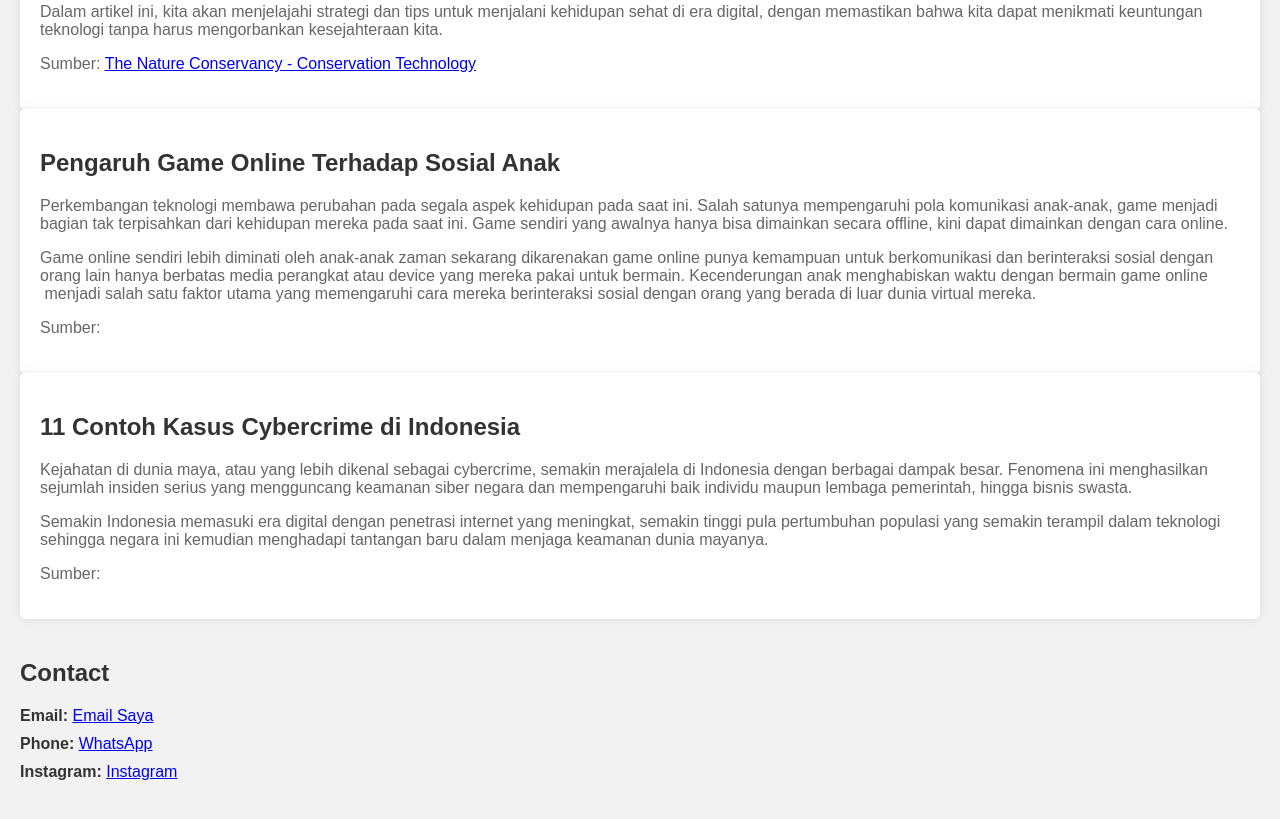
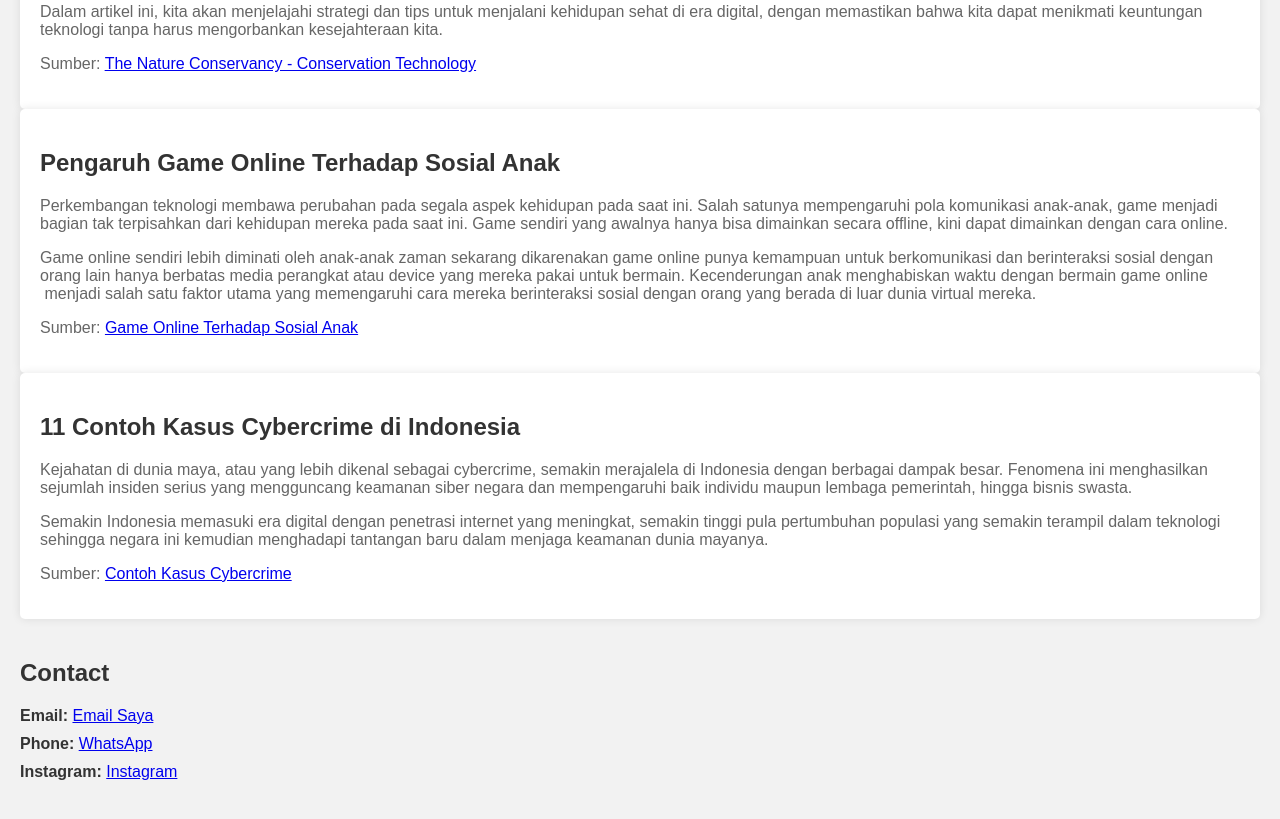
Before and after one commit to valdysmndp/TIK2032-Project, a plain HTML site: page index.html in a window 1280 px wide. Shown: the part 582-1401 px from the top of the page. Drawn offline with Linux system fonts and the light colour scheme.

Commit message:
Update index.html

```diff
--- a/index.html
+++ b/index.html
@@ -50,14 +50,14 @@
                 <h2>Pengaruh Game Online Terhadap Sosial Anak</h2>
                 <p>Perkembangan teknologi membawa perubahan pada segala aspek kehidupan pada saat ini. Salah satunya mempengaruhi pola komunikasi anak-anak, game menjadi bagian tak terpisahkan dari kehidupan mereka pada saat ini. Game sendiri yang awalnya hanya bisa dimainkan secara offline, kini dapat dimainkan dengan cara online.</p>
                 <p>Game online sendiri lebih diminati oleh anak-anak zaman sekarang dikarenakan game online punya kemampuan untuk berkomunikasi dan berinteraksi sosial dengan orang lain hanya berbatas media perangkat atau device yang mereka pakai untuk bermain. Kecenderungan anak menghabiskan waktu dengan bermain game online  menjadi salah satu faktor utama yang memengaruhi cara mereka berinteraksi sosial dengan orang yang berada di luar dunia virtual mereka.</p>
-                <p>Sumber: <a https://www.youtzmedia.id/berita/Mengoptimalkan-Hidup-Sehat-di-Era-Digital:-Tips-Sehat-untuk--Generasi-Masa-Kini</a></p>
+                <p>Sumber: <a href="https://www.kompasiana.com/alvinpandia/65504e3fee794a033c60fa22/game-online-terhadap-sosial-anak" target="_blank">Game Online Terhadap Sosial Anak</a></p>
             </article>
 
             <article>
                 <h2>11 Contoh Kasus Cybercrime di Indonesia</h2>
                 <p>Kejahatan di dunia maya, atau yang lebih dikenal sebagai cybercrime, semakin merajalela di Indonesia dengan berbagai dampak besar. Fenomena ini menghasilkan sejumlah insiden serius yang mengguncang keamanan siber negara dan mempengaruhi baik individu maupun lembaga pemerintah, hingga bisnis swasta.</p>
                 <p>Semakin Indonesia memasuki era digital dengan penetrasi internet yang meningkat, semakin tinggi pula pertumbuhan populasi yang semakin terampil dalam teknologi sehingga negara ini kemudian menghadapi tantangan baru dalam menjaga keamanan dunia mayanya.</p>
-                <p>Sumber: <a https://www.ad-ins.com/id/our-story/kisah-adins/contoh-kasus-cybercrime/</a></p>
+                <p>Sumber: <a href="https://www.ad-ins.com/id/our-story/kisah-adins/contoh-kasus-cybercrime/" target="_blank">Contoh Kasus Cybercrime</a></p>
             </article>
         </section>
 
```
